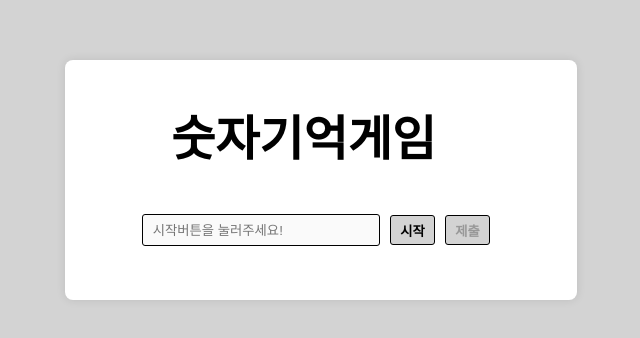
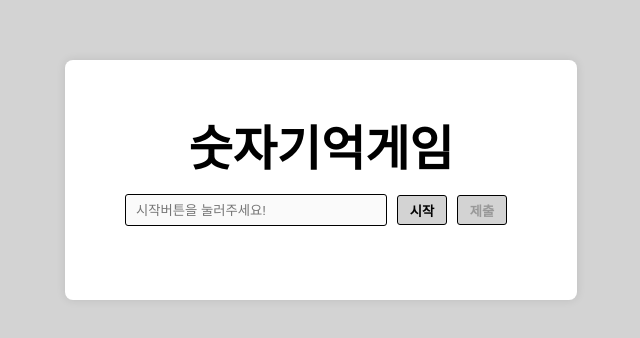
Before and after one commit to nninyeong/numbergame, a plain HTML site: page index.html in a window 1280 px wide. Shown: the part 220-558 px from the top of the page, without its empty margins (319-959 px from the left). Drawn offline with nearby package versions, Linux system fonts and the light colour scheme; a web font is replaced by a local one.

Commit message:
maincontainer flex 설정

```diff
--- a/index.html
+++ b/index.html
@@ -46,12 +46,17 @@
             height: 30%;
             box-shadow: 0 0 10px rgba(0, 0, 0, 0.1);
             border-radius: 8px;
+
+            display: flex;
+            flex-direction: column;
+            justify-content: center;
+            align-items: center;
         }
 
         .title {
-            font-size: 150%;
+            text-align: center;
+            font-size: 1.5rem;
             width: 300px;
-            margin: 40px auto 0px auto;
         }
 
         .inputcontainer {
@@ -60,8 +65,8 @@
             justify-content: center;
             align-items: center;
 
+            width: 500px;
             height: 25%;
-            margin: 20px 30px 0px 30px;
         }
 
         .inputcontainer>input {
@@ -88,7 +93,6 @@
 
         .numbercontainer {
             width: 300px;
-            margin: 10px auto 0 auto;
             display: flex;
             flex-direction: row;
             justify-content: center;
@@ -104,7 +108,6 @@
         .countdown {
             color: rgb(255, 48, 48);
             text-align: center;
-            margin: 5px auto 0px auto;
         }
     </style>
     <script>
@@ -112,18 +115,20 @@
         let lefttime;
         let countdownTimer;
         function initTimer() {
+            // clearTimeout(resetTimer);
             lefttime = TIME_LIMIT;
             $('#lefttime').text(lefttime);
             clearInterval(countdownTimer);
         }
 
         function initGame() {
+            // clearTimeout(resetTimer);
+            initTimer();
             $('#userinput').val("");
             $('#userinput').attr("placeholder", "시작버튼을 눌러주세요!");
             $('#userinput').attr("disabled", true);
             $('#submitbutton').attr("disabled", true);
             $('#answer').empty();
-            initTimer();
         }
 
         const MIN_NUMBER = 1000;
@@ -147,6 +152,7 @@
         }
 
         let userInput = 0;
+        let resetTimer;
         function checkanswer() {
             userInput = $('#userinput').val();
             if (userInput == answer) {
@@ -157,7 +163,7 @@
             }
 
             // 2초 뒤 게임 초기화
-            setTimeout(initGame, 2000);
+            resetTimer = setTimeout(initGame, 2000);
         }
 
         function countdown() {
```
